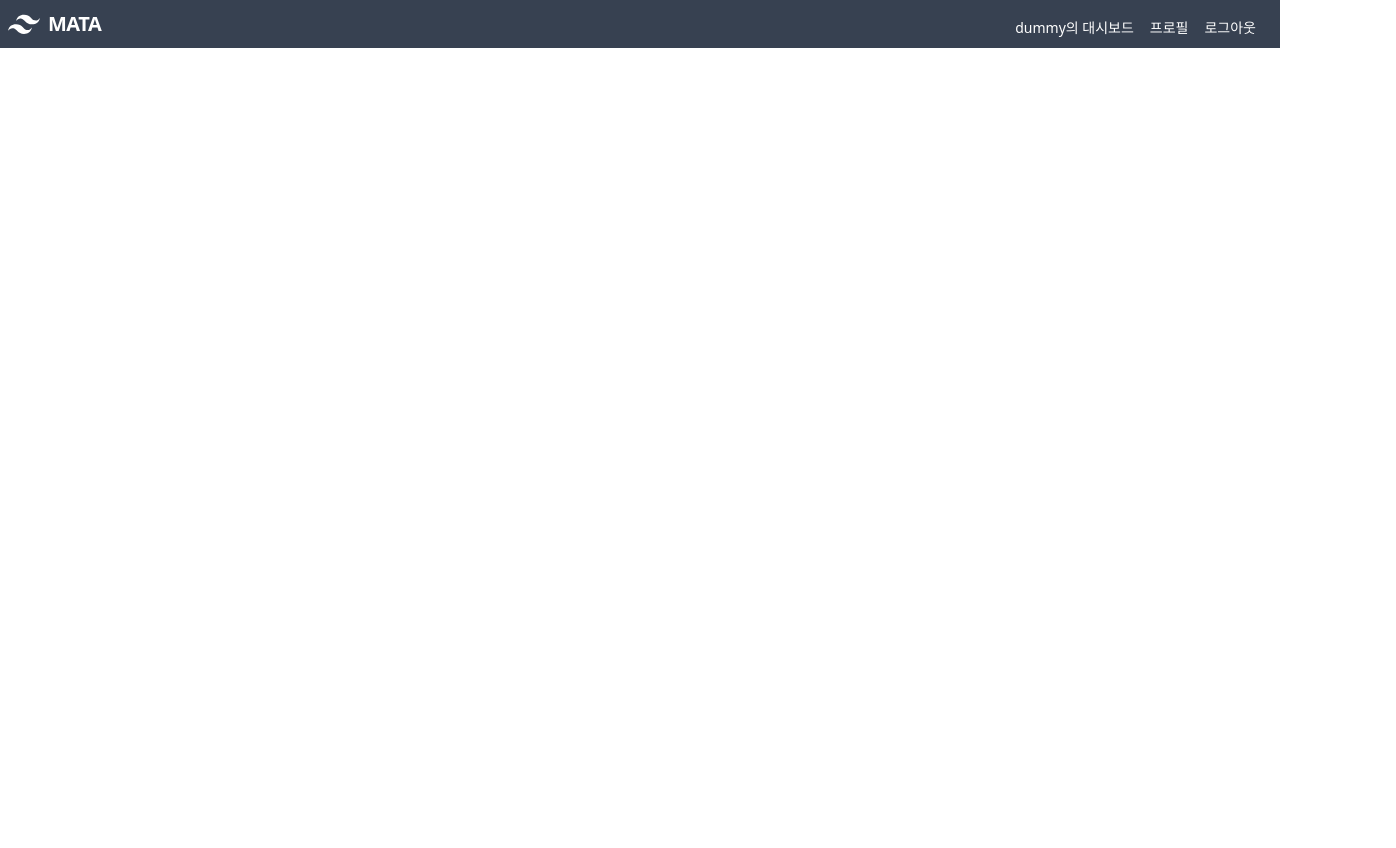
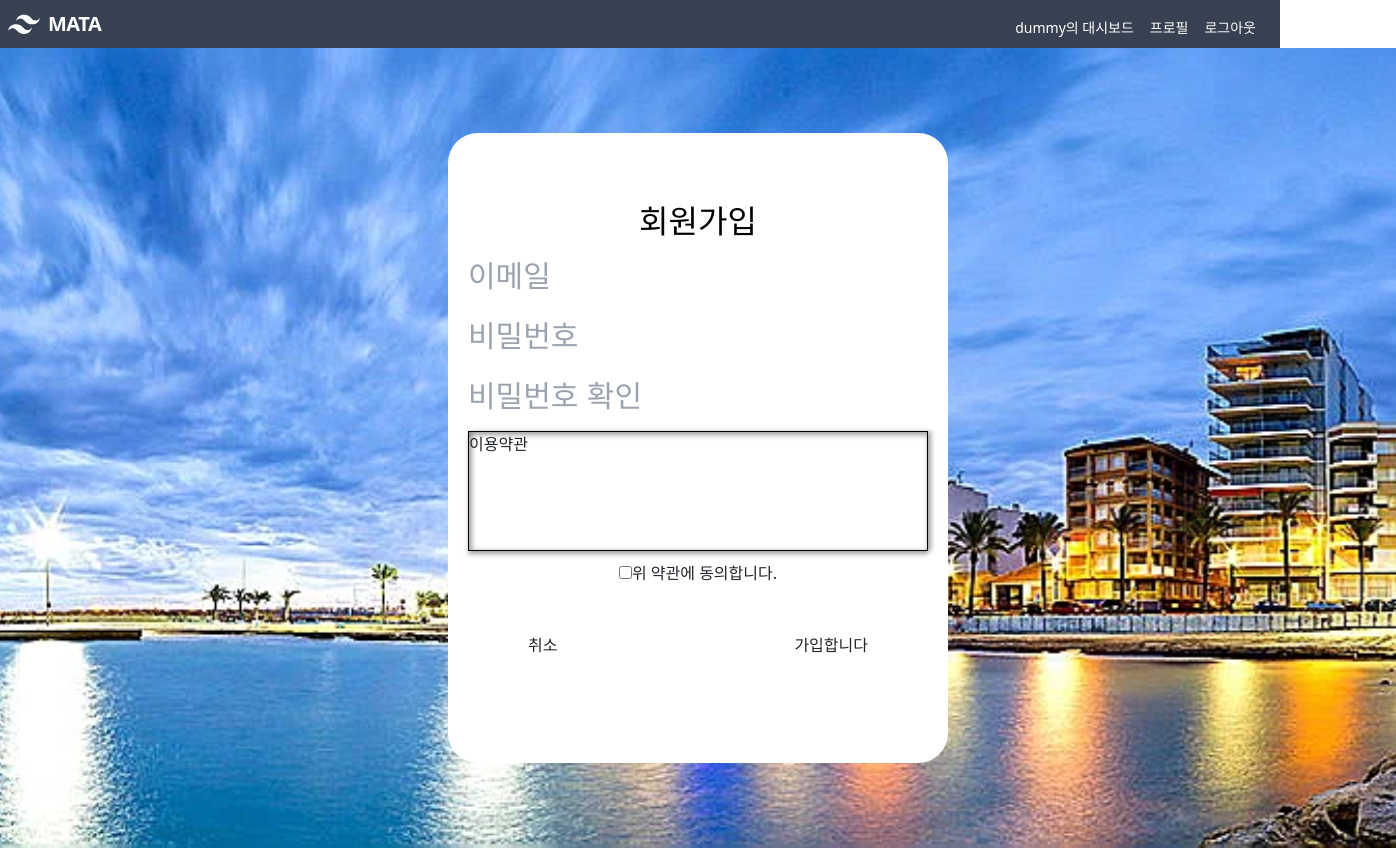
Before and after one commit to PolarbearHam/MATA2, a React (Create React App) app in the folder mata2/: page /signup in a window 1280 px wide. Shown: the whole page, 1396 px wide, since content can reach past the window. Before the commit the page ends 800 px from the top, so only its background shows below. Built offline with nearby package versions, Linux system fonts and the light colour scheme.

Commit message:
feat: 회원 가입 페이지 스타일

```diff
--- a/mata2/src/App.js
+++ b/mata2/src/App.js
@@ -9,6 +9,7 @@ import DashboardLayout from './layout/DashboardLayout';
 import WelcomeLayout from "./layout/WelcomeLayout";
 import Welcome from './views/Welcome';
 import Login from './views/Login';
+import SignUp from './views/SignUp';
 function App() {
   const [user, setUser] = useState(null);
   const userInfo = async (accessToken) => {
@@ -51,7 +52,7 @@ function App() {
         }/>
         <Route path='/signup' element={
           <WelcomeLayout state={ {user: user} }>
-
+            <SignUp/>
           </WelcomeLayout>
         }/>
         <Route path='/start' element={
--- a/mata2/src/views/Login.js
+++ b/mata2/src/views/Login.js
@@ -1,7 +1,14 @@
 import React from 'react';
-import './Login.css'
-import loginBackground from '../assets/loginBackground.svg'
+import './Login.css';
+import {useNavigate} from 'react-router-dom';
 const Login = () => {
+  const navigate=useNavigate()
+  function handleClick(e) {
+    e.preventDefault();
+
+    console.log('Button clicked!');
+    navigate('/signup')
+  }
   return (
     <div id='loginBackground'>
 
@@ -18,7 +25,7 @@ const Login = () => {
 
       <div id='below'>
         <div id='belowExplanation'>마타를 이용하고 싶으세요?</div>
-        <div id='createAccount'>MATA 계정만들기</div>
+        <div id='createAccount' onClick={handleClick}>MATA 계정만들기</div>
       </div>
     </div>
   );
--- /dev/null
+++ b/mata2/src/views/SignUp.css
@@ -0,0 +1,94 @@
+#signUpBackground{
+  display: flex;
+  flex-direction: column;
+  justify-content: center;
+  align-items: center;
+  padding: 74px 698px;
+  gap: 6px;
+
+
+  height: 100vh;
+
+  background: url('../assets/loginBackground.svg');
+  background-size: cover;
+
+  /* Inside auto layout */
+
+  flex: none;
+  order: 1;
+  align-self: stretch;
+  flex-grow: 1;
+}
+
+#signUpForm{
+  display: flex;
+  flex-direction: column;
+  justify-content: center;
+  align-items: center;
+  padding: 20px;
+  gap: 10px;
+
+  width: 500px;
+  height: 630px;
+
+  background: #FFFFFF;
+  border-radius: 30px;
+
+  /* Inside auto layout */
+
+  flex: none;
+  order: 0;
+  flex-grow: 0;
+}
+
+#signUpTitle{
+
+  height: 39px;
+
+  font-family: 'Inter';
+  font-style: normal;
+  font-weight: 400;
+  font-size: 32px;
+  line-height: 39px;
+  /* identical to box height */
+
+  display: flex;
+  align-items: center;
+  text-align: center;
+
+  color: #000000;
+}
+
+.inputField{align-items: flex-start;
+  padding: 0px;
+  gap: 10px;
+
+  width: 460px;
+  height: 50px;
+}
+
+#agreement{
+  width: 460px;
+  height: 120px;
+
+  background: #FFFFFF;
+  border: 1px solid #000000;
+  box-shadow: 0px 4px 4px rgba(0, 0, 0, 0.25), 4px 0px 4px rgba(0, 0, 0, 0.25), inset 4px 0px 4px rgba(0, 0, 0, 0.25), inset 0px 4px 4px rgba(0, 0, 0, 0.25);
+
+}
+
+#checkBox{
+
+}
+
+#buttons{
+  display: flex;
+  flex-direction: row;
+  justify-content: space-between;
+  align-items: center;
+  padding: 10px;
+  gap: 10px;
+
+  width: 360px;
+  height: 100px;
+}
--- /dev/null
+++ b/mata2/src/views/SignUp.js
@@ -0,0 +1,26 @@
+import React from 'react';
+import './SignUp.css'
+const SignUp = () => {
+  return (
+    <div id='signUpBackground'>
+      <form id='signUpForm'>
+        <div id='signUpTitle'>회원가입</div>
+        <input className='inputField' placeholder='이메일'/>
+        <input className='inputField'placeholder='비밀번호'/>
+        <input className='inputField'placeholder='비밀번호 확인'/>
+        <div id='agreement'>이용약관</div>
+        <label id='checkBox'>
+          <input type='checkbox'/>
+          위 약관에 동의합니다.
+        </label>
+        <div id='buttons'>
+          <button className='button'>취소</button>
+          <button>가입합니다</button>
+        </div>
+      </form>
+
+    </div>
+  );
+};
+
+export default SignUp;
```
